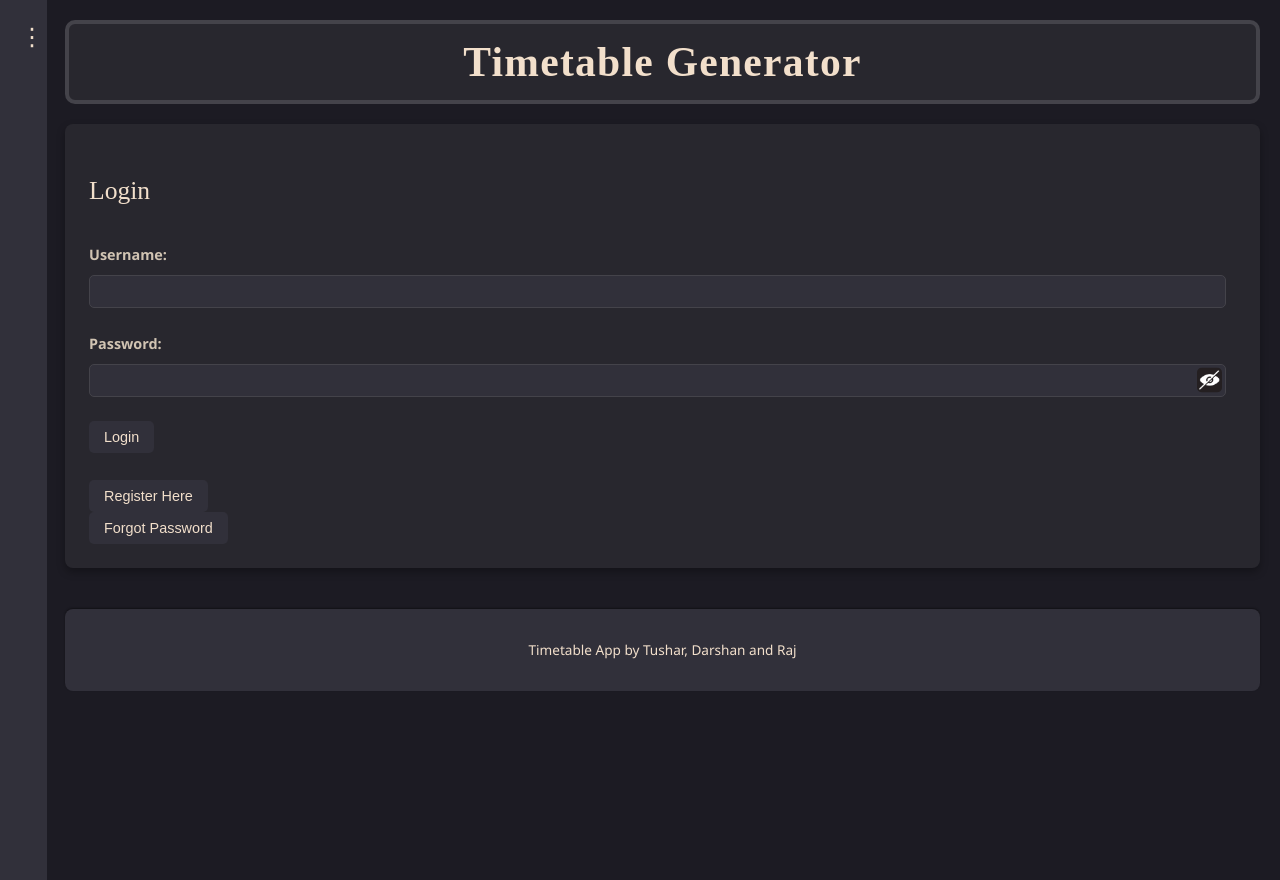
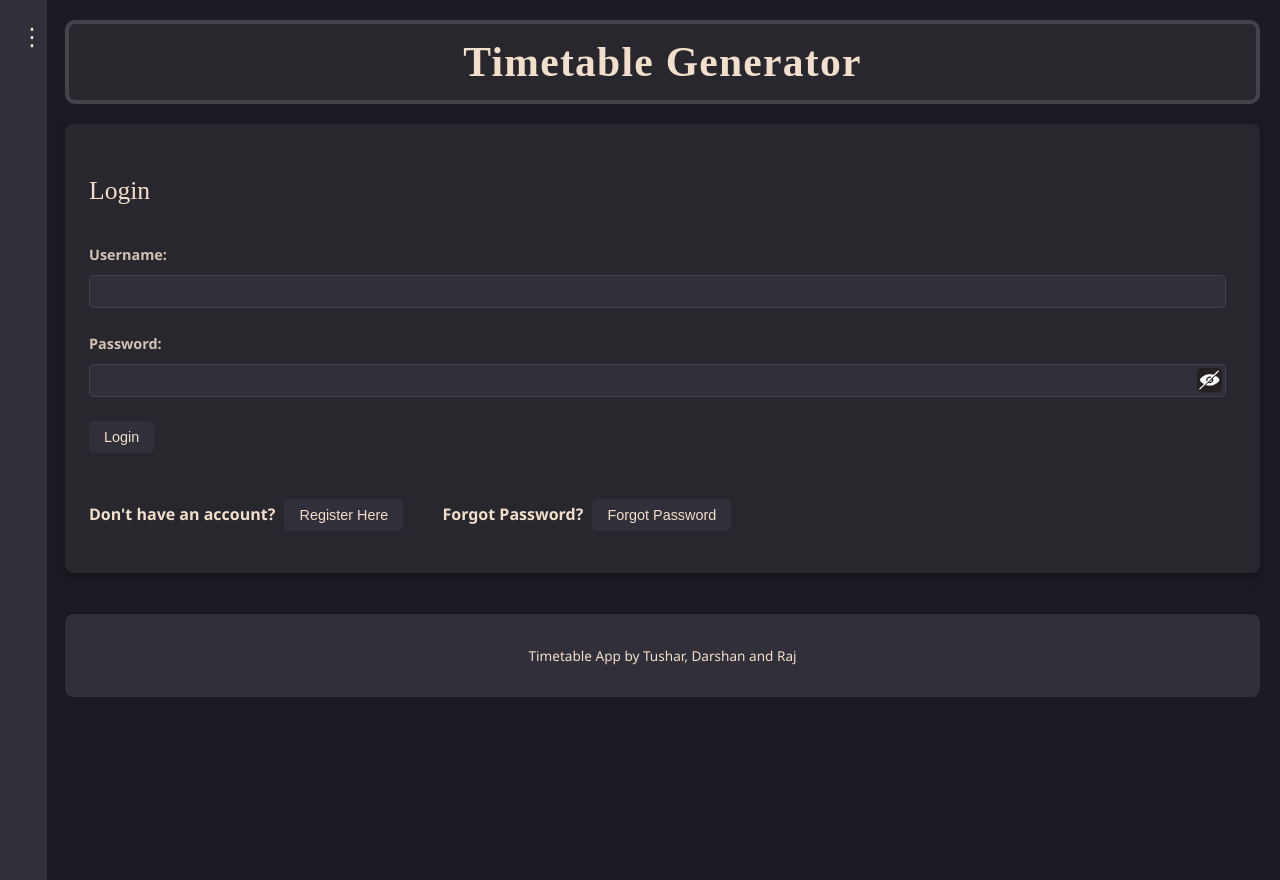
Before and after one commit to tsbytecode/Time-Table-Generator, a Flask app: page / in a window 1280 px wide. Run offline with Flask 3, Linux system fonts and the light colour scheme; the visitor is signed in with stand-in values (Sample User, id 1).

Commit message:
minor changes

```diff
--- a/TS-Project/app.py
+++ b/TS-Project/app.py
@@ -24,22 +24,22 @@ def load_users_from_csv():
     try:
         with open(CSV_FILENAME, 'r', newline='') as csvfile:
             reader = csv.reader(csvfile)
-            next(reader, None)  # Skip the header row if it exists
+            next(reader, None)
             for row in reader:
                 if len(row) == 2:
                     username, password = row
                     users[username] = password
     except FileNotFoundError:
-        pass  # It's okay if the file doesn't exist yet
+        pass
 
 def save_user_to_csv(username, password):
     with open(CSV_FILENAME, 'a', newline='') as csvfile:
         writer = csv.writer(csvfile)
         if not os.path.exists(CSV_FILENAME) or os.path.getsize(CSV_FILENAME) == 0:
-            writer.writerow(['username', 'password'])  # Write header if the file is new or empty
+            writer.writerow(['username', 'password'])
         writer.writerow([username, password])
 
-load_users_from_csv()  # Load users when the application starts
+load_users_from_csv()
 
 #=====================================================================================================================================
 #Main pages
@@ -58,10 +58,10 @@ def login():
                 f.session['user'] = username
                 return f.redirect(f.url_for('create_timetable'))
             else:
-                error = "Incorrect password."  # Specific error for wrong password
+                error = "Incorrect password."
                 return f.render_template('login.html', login_error=error)
         else:
-            error = "User does not exist."  # Specific error for non-existent user
+            error = "User does not exist."
             return f.render_template('login.html', login_error=error)
     return f.render_template('login.html')
 
@@ -85,7 +85,7 @@ def register():
             return f.render_template('register.html', register_error=error)
         else:
             users[new_username] = new_password
-            save_user_to_csv(new_username, new_password)  # Save the new user to CSV
+            save_user_to_csv(new_username, new_password)
             f.session['user'] = new_username
             return f.redirect(f.url_for('create_timetable'))
     return f.render_template('register.html')
@@ -94,9 +94,7 @@ def register():
 def forgot_password():
     if f.request.method == 'POST':
         email = f.request.form['email']
-        # In this simplified example, we'll use the username as a proxy for email for demonstration
         if email in users:
-            # Generate a simple reset token (insecure in real app!)
             token = os.urandom(16).hex()
             reset_tokens[token] = email
             message = f"A password reset link has been sent to the (simulated) email address: {email}. The link is: {f.url_for('reset_password', token=token, _external=True)}"
@@ -122,10 +120,9 @@ def reset_password(token):
         elif len(new_password) < 6:
             return f.render_template('reset_password_form.html', token=token, error="Password must be at least 6 characters long.")
         else:
-            # In this simplified example, we'll use the username as the key
             for username, stored_email in users.items():
                 if stored_email == email:
-                    users[username] = new_password # Reset the password (insecure in real app!)
+                    users[username] = new_password
                     save_all_users_to_csv()
                     del reset_tokens[token]
                     return f.redirect(f.url_for('login'))
@@ -136,7 +133,7 @@ def reset_password(token):
 def save_all_users_to_csv():
     with open(CSV_FILENAME, 'w', newline='') as csvfile:
         writer = csv.writer(csvfile)
-        writer.writerow(['username', 'password'])  # Write header
+        writer.writerow(['username', 'password'])
         for username, password in users.items():
             writer.writerow([username, password])
 
@@ -258,14 +255,14 @@ def import_timetable():
         csv_data = file.stream.read().decode('utf-8')
         si = StringIO(csv_data)
         reader = csv.reader(si)
-        header = next(reader, None)  # Skip header if present
+        header = next(reader, None)
 
         imported_timetable = []
         for row in reader:
             if len(row) == 4:
                 day, time, subject, teacher = row
                 imported_timetable.append({'day': day, 'time': time, 'subject': subject, 'teacher': teacher})
-            elif len(row) == 3: # Handle cases without teacher
+            elif len(row) == 3:
                 day, time, subject = row
                 imported_timetable.append({'day': day, 'time': time, 'subject': subject, 'teacher': ''})
             else:
--- a/TS-Project/static/style.css
+++ b/TS-Project/static/style.css
@@ -34,14 +34,13 @@ body {
 
 .user-info {
     color: #F2DFCB;
-    font-size: 0.9em;
+    font-weight: bold;
+    margin-left: 25px;
 }
 
 .user-info a {
     color: #F2DFCB;
-    text-decoration: none;
     font-weight: bold;
-    margin-left: 0.8em;
 }
 
 main {
--- a/TS-Project/templates/base.html
+++ b/TS-Project/templates/base.html
@@ -8,18 +8,26 @@
 <body>
     <button class="menu-toggle">&#8942;</button>
     <div class="sidebar">
-        <h2>Timetable App</h2>
-        <ul>
-            <li><a href="{{ url_for('create_timetable') }}">Create/Edit</a></li>
-            <li><a href="{{ url_for('view_timetable') }}">View Timetable</a></li>
-            <li><a href="{{ url_for('import_export') }}">Export/Import</a></li>
-        </ul>
+        <h2 style="font-size: 24px;">Timetable App</h2>
+            <form method="GET" action="{{ url_for('create_timetable') }}" style="font-size: 20px; margin-left: 25px; margin-top: 20px;">
+                <button type="submit">Create/Edit</button>
+            </form>
+            <form method="GET" action="{{ url_for('view_timetable') }}" style="font-size: 20px; margin-left: 25px; margin-top: 20px;">
+                <button type="submit">View Timetable</button>
+            </form>
+            <form method="GET" action="{{ url_for('import_export') }}" style="font-size: 20px; margin-left: 25px; margin-top: 20px;">
+                <button type="submit">Export/Import</button>
+            </form>
         <br>
         {% if session['user'] %}
             <p class="user-info">Logged in as: {{ session['user'] }}</p>
-            <p class="user-info"><a href="{{ url_for('logout') }}">Logout</a></p>
+            <form method="GET" action="{{ url_for('logout') }}" style="margin-left: 10px;">
+                <button type="submit">Logout</button>
+            </form>
         {% else %}
-            <p class="user-info"><a href="{{ url_for('login') }}">Login</a></p>
+            <form method="GET" action="{{ url_for('login') }}" style="margin-left: 10px;">
+                <button type="submit">Login</button>
+            </form>
         {% endif %}
     </div>
     <div class="content">
--- a/TS-Project/templates/forgot_password.html
+++ b/TS-Project/templates/forgot_password.html
@@ -16,5 +16,8 @@
         </div>
         <button type="submit">Request Password Reset</button>
     </form>
-    <p><a href="{{ url_for('login') }}">Back to Login</a></p>
+    <br>
+    <form method="GET" action="{{ url_for('login') }}">
+        <button type="submit">Back to Login</button>
+    </form>
 {% endblock %}
--- a/TS-Project/templates/login.html
+++ b/TS-Project/templates/login.html
@@ -19,11 +19,12 @@
         <button type="submit">Login</button>
     </form>
     <br>
-    <form method="GET" action="{{ url_for('register') }}">
+    <h4 style="display: inline-block; margin-right: 5px;">Don't have an account?</h4>
+    <form method="GET" action="{{ url_for('register') }}" style="display: inline-block;">
         <button type="submit">Register Here</button>
     </form>
-
-    <form method="GET" action="{{ url_for('forgot_password') }}">
+    <h4 style="display: inline-block; margin-right: 5px; margin-left: 35px;">Forgot Password?</h4>
+    <form method="GET" action="{{ url_for('forgot_password') }}" style="display: inline-block;">
         <button type="submit">Forgot Password</button>
     </form>
 
--- a/TS-Project/templates/reset_password_form.html
+++ b/TS-Project/templates/reset_password_form.html
@@ -16,5 +16,7 @@
         </div>
         <button type="submit">Reset Password</button>
     </form>
-    <p><a href="{{ url_for('login') }}">Back to Login</a></p>
+    <form method="GET" action="{{ url_for('login') }}">
+        <button type="submit">Back to Login</button>
+    </form>
 {% endblock %}
```
Also changed, not shown: TS-Project/templates/timetable_display.html (+8 -1 lines), config.py (deleted, +0 -8 lines), 1 other file.
